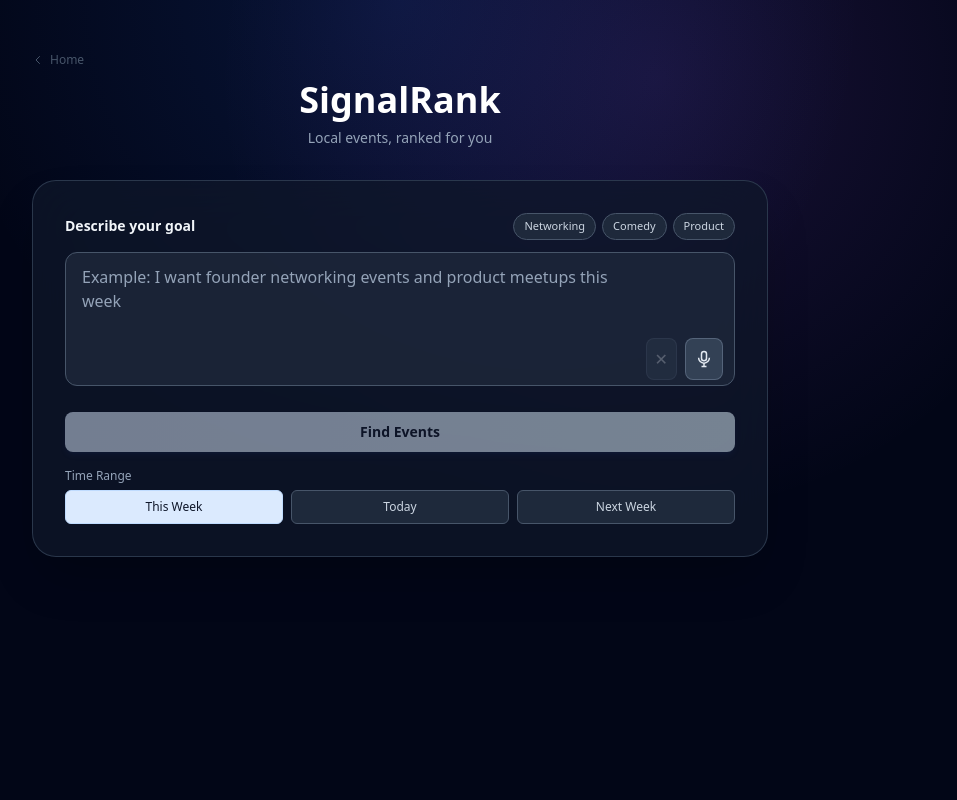
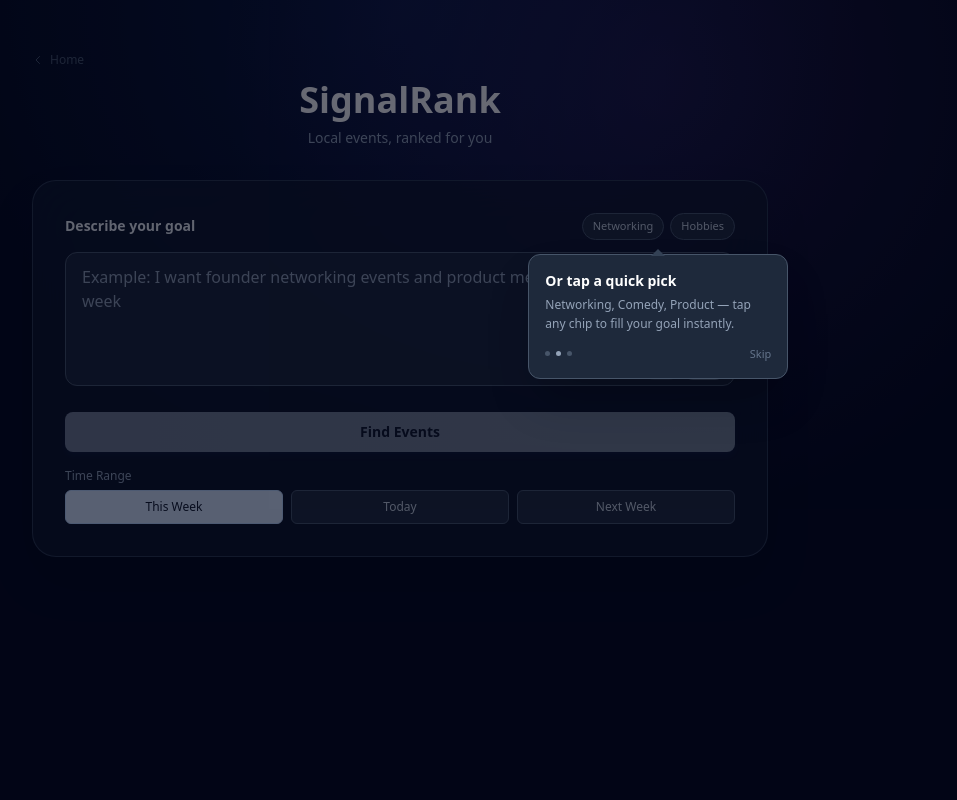
Before and after one commit to fiyinadeyera/SignalRank, a Flask app: page /signalrank in a window 1280 px wide. Shown: the whole page, without its empty margins (240-1197 px from the left). Run offline with Flask 3, Linux system fonts and the light colour scheme; some libraries are stand-ins or nearby versions; some web fonts are replaced.

Commit message:
Reduce chips to Networking and Hobbies, remove budget filter from UI

```diff
--- a/templates/signalrank.html
+++ b/templates/signalrank.html
@@ -24,17 +24,61 @@
     }
     .slide-in { animation: slideIn 0.4s ease; }
     .fade-in  { animation: slideIn 0.25s ease; }
-    #tipBoxes {
+    /* Product tour */
+    #tourBackdrop {
+        position: fixed;
+        inset: 0;
+        background: rgba(2, 6, 23, 0.6);
+        z-index: 40;
+        opacity: 0;
+        transition: opacity 0.3s ease;
+        pointer-events: none;
+    }
+    #tourBackdrop.visible {
         opacity: 1;
-        max-height: 200px;
-        overflow: hidden;
-        transition: opacity 0.6s ease, max-height 0.6s ease, margin 0.6s ease;
+        pointer-events: all;
     }
-    #tipBoxes.fading {
+    #tourCallout {
+        position: fixed;
+        z-index: 50;
+        width: 260px;
         opacity: 0;
-        max-height: 0;
-        margin-bottom: 0;
+        transform: translateY(6px);
+        transition: opacity 0.3s ease, transform 0.3s ease;
+        pointer-events: none;
     }
+    #tourCallout.visible {
+        opacity: 1;
+        transform: translateY(0);
+        pointer-events: all;
+    }
+    .tour-arrow-up::before {
+        content: '';
+        position: absolute;
+        top: -6px;
+        left: 50%;
+        transform: translateX(-50%);
+        border-left: 7px solid transparent;
+        border-right: 7px solid transparent;
+        border-bottom: 7px solid rgb(51 65 85);
+    }
+    .tour-arrow-down::after {
+        content: '';
+        position: absolute;
+        bottom: -6px;
+        left: 50%;
+        transform: translateX(-50%);
+        border-left: 7px solid transparent;
+        border-right: 7px solid transparent;
+        border-top: 7px solid rgb(51 65 85);
+    }
+    .tour-dot {
+        width: 5px; height: 5px;
+        border-radius: 50%;
+        background: rgb(71 85 105);
+        transition: background 0.2s;
+    }
+    .tour-dot.active { background: rgb(148 163 184); }
 </style>
 {% endblock %}
 
@@ -53,21 +97,14 @@
             <p class="text-sm text-slate-400">Local events, ranked for you</p>
         </div>
 
-        <!-- Tip boxes: first visit only, auto-fades after 6s -->
-        <div class="grid grid-cols-1 sm:grid-cols-2 gap-3 mb-6 transition-all duration-700" id="tipBoxes" style="display:none;">
-            <div class="flex items-start gap-3 bg-slate-900/50 border border-slate-800 rounded-xl px-4 py-3">
-                <span class="text-base mt-0.5">💬</span>
-                <div>
-                    <p class="text-xs font-semibold text-slate-200 mb-0.5">Describe your goal</p>
-                    <p class="text-xs text-slate-500 leading-relaxed">Type what you want to get out of an event. The AI ranks results against your goal.</p>
-                </div>
-            </div>
-            <div class="flex items-start gap-3 bg-slate-900/50 border border-slate-800 rounded-xl px-4 py-3">
-                <span class="text-base mt-0.5">⚡</span>
-                <div>
-                    <p class="text-xs font-semibold text-slate-200 mb-0.5">Quick picks and filters</p>
-                    <p class="text-xs text-slate-500 leading-relaxed">Tap a chip to fill your goal instantly. Set date and budget to narrow results.</p>
-                </div>
+        <!-- Product tour: first visit only -->
+        <div id="tourBackdrop"></div>
+        <div id="tourCallout" class="bg-slate-800 border border-slate-600 rounded-xl shadow-2xl p-4">
+            <p id="tourTitle" class="text-sm font-semibold text-white mb-1"></p>
+            <p id="tourText" class="text-xs text-slate-400 leading-relaxed"></p>
+            <div class="flex items-center justify-between mt-3">
+                <div class="flex gap-1.5" id="tourDots"></div>
+                <button id="tourSkip" class="text-[11px] text-slate-500 hover:text-slate-300 transition">Skip</button>
             </div>
         </div>
 
@@ -78,9 +115,8 @@
                         <div class="flex flex-col gap-2 mb-3 md:flex-row md:items-center md:justify-between">
                             <label for="goals" class="block text-sm font-semibold text-slate-100">Describe your goal</label>
                             <div class="flex flex-wrap gap-1.5 justify-start md:justify-end" id="goalPresets">
-                                <button type="button" class="preset-chip px-2.5 py-1 rounded-full text-[11px] font-medium bg-slate-800 border border-slate-600 text-slate-300 hover:bg-slate-700 transition" data-text="networking events">Networking</button>
-                                <button type="button" class="preset-chip px-2.5 py-1 rounded-full text-[11px] font-medium bg-slate-800 border border-slate-600 text-slate-300 hover:bg-slate-700 transition" data-text="comedy shows">Comedy</button>
-                                <button type="button" class="preset-chip px-2.5 py-1 rounded-full text-[11px] font-medium bg-slate-800 border border-slate-600 text-slate-300 hover:bg-slate-700 transition" data-text="product launches">Product</button>
+                                <button type="button" class="preset-chip px-2.5 py-1 rounded-full text-[11px] font-medium bg-slate-800 border border-slate-600 text-slate-300 hover:bg-slate-700 transition" data-text="networking events for professionals">Networking</button>
+                                <button type="button" class="preset-chip px-2.5 py-1 rounded-full text-[11px] font-medium bg-slate-800 border border-slate-600 text-slate-300 hover:bg-slate-700 transition" data-text="events to practice hobbies and meet people with similar interests">Hobbies</button>
                             </div>
                         </div>
                         <div class="relative">
@@ -158,25 +194,128 @@
 
 {% block scripts %}
 <script>
-    // First-visit tip boxes: show once, fade out after 6s, never again
-    (function() {
-        const tipBoxes = document.getElementById('tipBoxes');
-        if (!tipBoxes) return;
+    // Product tour — first visit only
+    (function () {
+        if (localStorage.getItem('sr_tips_seen')) return;
 
-        if (!localStorage.getItem('sr_tips_seen')) {
-            // First visit: show the boxes
-            tipBoxes.style.display = '';
+        const steps = [
+            {
+                target: '#goals',
+                title: 'Tell it what you want',
+                text: 'Type your goal in plain English. The AI reads it and ranks every event against it.',
+                arrow: 'up'
+            },
+            {
+                target: '#goalPresets',
+                title: 'Or tap a quick pick',
+                text: 'Networking, Comedy, Product — tap any chip to fill your goal instantly.',
+                arrow: 'up'
+            },
+            {
+                target: '.filter-btn',
+                title: 'Set your time window',
+                text: 'Pick today, this week, or next week. Then hit Find Events.',
+                arrow: 'down'
+            }
+        ];
 
-            // After 6s, fade them out
+        const backdrop  = document.getElementById('tourBackdrop');
+        const callout   = document.getElementById('tourCallout');
+        const titleEl   = document.getElementById('tourTitle');
+        const textEl    = document.getElementById('tourText');
+        const dotsEl    = document.getElementById('tourDots');
+        const skipBtn   = document.getElementById('tourSkip');
+
+        let current = 0;
+        let timer   = null;
+
+        // Build dots
+        steps.forEach((_, i) => {
+            const d = document.createElement('div');
+            d.className = 'tour-dot' + (i === 0 ? ' active' : '');
+            dotsEl.appendChild(d);
+        });
+
+        function position(step) {
+            const target = document.querySelector(step.target);
+            if (!target) return;
+
+            const rect = target.getBoundingClientRect();
+            const cW   = 260;
+            const gap  = 14;
+
+            // Horizontal: centre on target, clamp to viewport
+            let left = rect.left + rect.width / 2 - cW / 2;
+            left = Math.max(12, Math.min(left, window.innerWidth - cW - 12));
+            callout.style.left = left + 'px';
+
+            // Vertical: above or below
+            if (step.arrow === 'up') {
+                callout.style.top  = (rect.bottom + window.scrollY + gap) + 'px';
+                callout.classList.add('tour-arrow-up');
+                callout.classList.remove('tour-arrow-down');
+            } else {
+                callout.style.top  = (rect.top + window.scrollY - gap - 120) + 'px';
+                callout.classList.add('tour-arrow-down');
+                callout.classList.remove('tour-arrow-up');
+            }
+
+            // Nudge arrow to point at target
+            const arrowOffset = (rect.left + rect.width / 2) - left;
+            callout.style.setProperty('--arrow-left', Math.max(20, Math.min(arrowOffset, cW - 20)) + 'px');
+        }
+
+        function show(index) {
+            const step = steps[index];
+
+            // Hide then reposition (avoids flash)
+            callout.classList.remove('visible');
             setTimeout(() => {
-                tipBoxes.classList.add('fading');
-                // After fade completes, remove from layout entirely and mark seen
-                setTimeout(() => {
-                    tipBoxes.remove();
-                    localStorage.setItem('sr_tips_seen', '1');
-                }, 650);
-            }, 6000);
+                titleEl.textContent = step.title;
+                textEl.textContent  = step.text;
+
+                // Update dots
+                dotsEl.querySelectorAll('.tour-dot').forEach((d, i) => {
+                    d.classList.toggle('active', i === index);
+                });
+
+                position(step);
+                callout.classList.add('visible');
+            }, 200);
+
+            // Auto-advance after 3.5s
+            clearTimeout(timer);
+            timer = setTimeout(advance, 3500);
         }
+
+        function advance() {
+            current++;
+            if (current < steps.length) {
+                show(current);
+            } else {
+                dismiss();
+            }
+        }
+
+        function dismiss() {
+            clearTimeout(timer);
+            backdrop.classList.remove('visible');
+            callout.classList.remove('visible');
+            setTimeout(() => {
+                backdrop.remove();
+                callout.remove();
+            }, 350);
+            localStorage.setItem('sr_tips_seen', '1');
+        }
+
+        skipBtn.addEventListener('click', dismiss);
+        backdrop.addEventListener('click', dismiss);
+
+        // Kick off after a short delay so layout is ready
+        setTimeout(() => {
+            backdrop.classList.add('visible');
+            show(0);
+        }, 600);
     })();
 
     function escapeHtml(text) {
```
